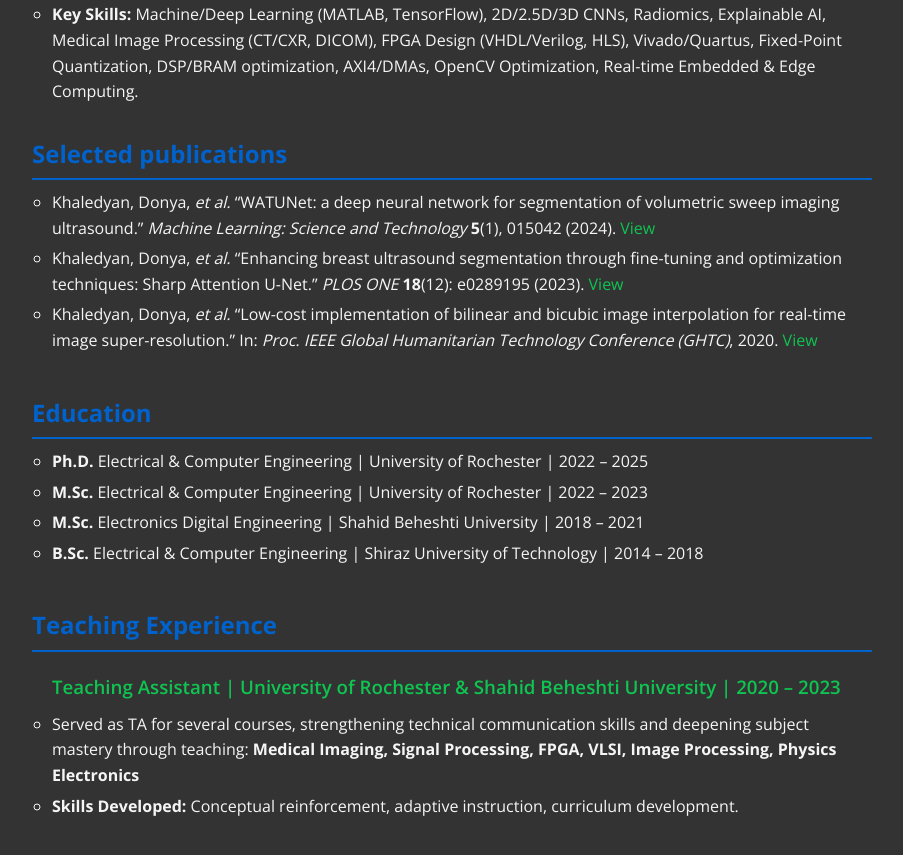
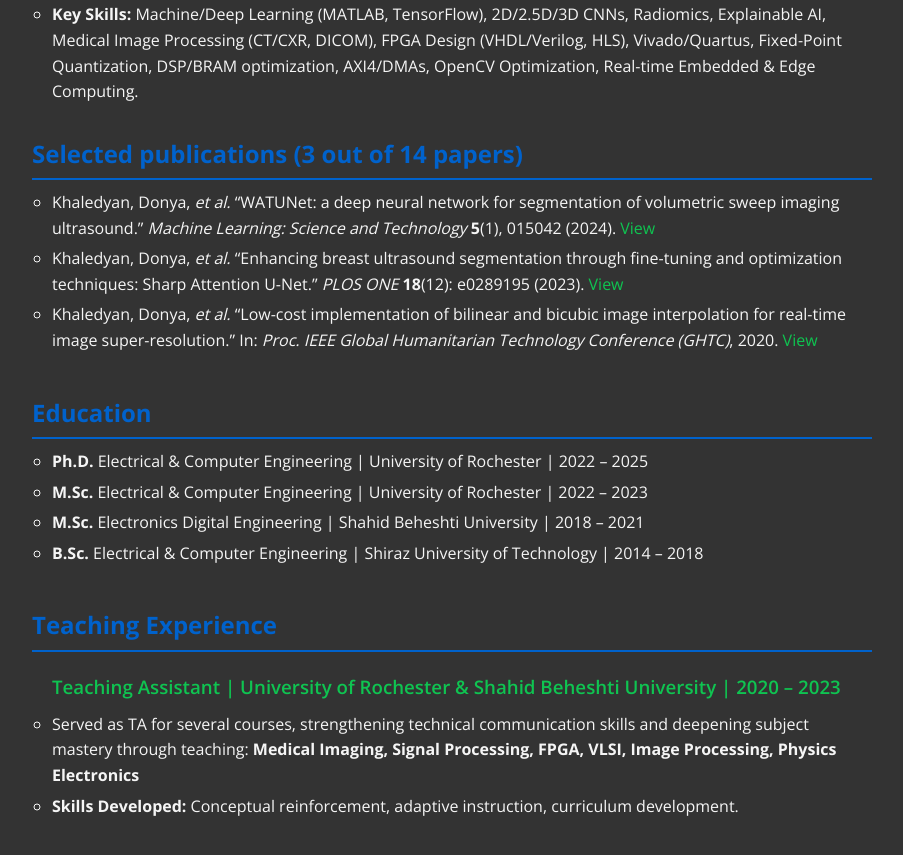
Before and after one commit to donyakh/donyakh.github.io, a plain HTML site: page index.html in a window 1280 px wide. Shown: the part 4130-4985 px from the top of the page, without its empty margins (198-1101 px from the left). Drawn offline with nearby package versions, Linux system fonts and the light colour scheme.

Commit message:
Update index.html

```diff
--- a/index.html
+++ b/index.html
@@ -511,7 +511,7 @@
         </ul>
     <!-- publications -->
     <section id="publications">
-      <h2 class="section-title">Selected publications</h2>
+      <h2 class="section-title">Selected publications (3 out of 14 papers)</h2>
       <ul>
         <li>
           Khaledyan, Donya, <em>et&nbsp;al.</em> “WATUNet: a deep neural network for segmentation of volumetric sweep imaging ultrasound.”
```
